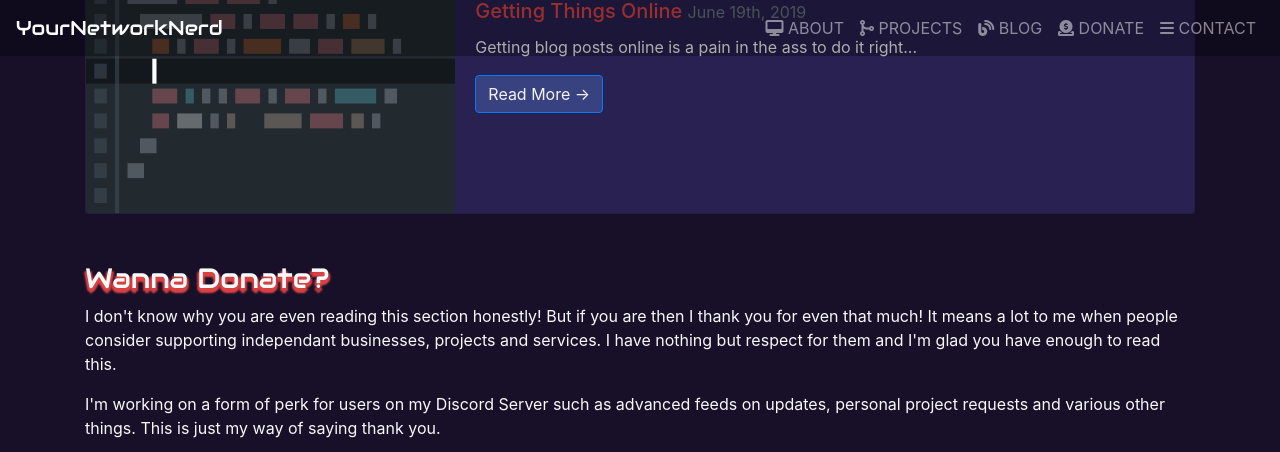
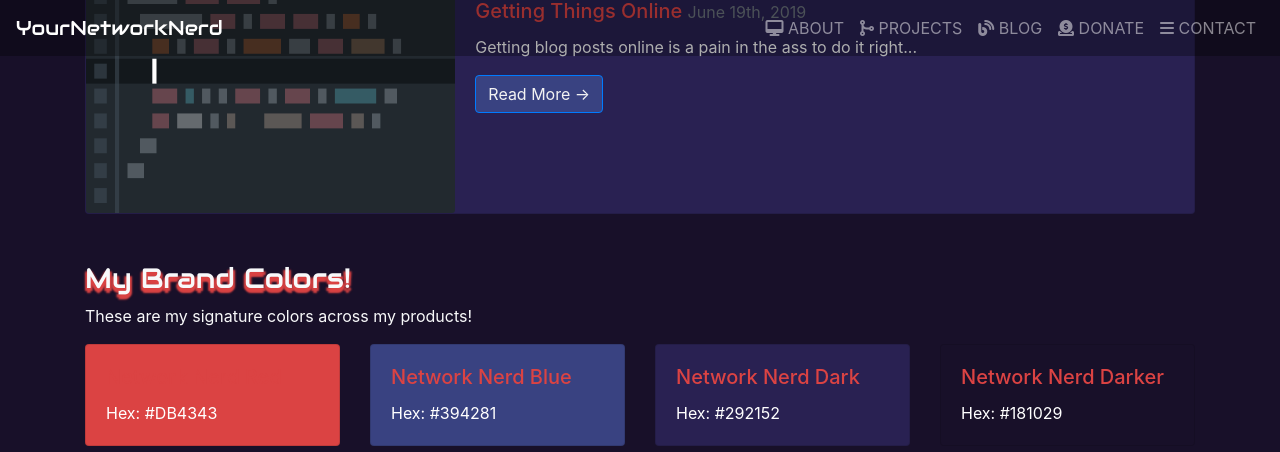
Before and after one commit to TheHazardWorks/yournetworknerd.github.com, a Jekyll site: the page built from index.md, in a window 1280 px wide and 900 px high, scrolled down 1479 px, cut to the strip 0-452 px from the top of the window. Built offline with Jekyll 4.4.1, drawn with Linux system fonts in a browser that asks for light colours; nearby versions of some CDN libraries.

Commit message:
Added Brand Colors

```diff
--- a/_layouts/homepage.html
+++ b/_layouts/homepage.html
@@ -146,6 +146,39 @@
 </div>
 <br><br>
 <div id="donate" class="container text-left text-light">
+    <h3 class="red-shadow core-font">My Brand Colors!</h3>
+    <p>
+    These are my signature colors across my products!
+    </p>
+    <div class="card-deck">
+        <div class="card text-white" style="background-color: var(--color-red)">
+            <div class="card-body">
+                <h5 class="card-title text-primary">Network Nerd Red</h5>
+                <p class="card-text">Hex: #DB4343</p>
+            </div>
+        </div>
+        <div class="card text-white" style="background-color: var(--color-blue)">
+            <div class="card-body">
+                <h5 class="card-title text-primary">Network Nerd Blue</h5>
+                <p class="card-text">Hex: #394281</p>
+            </div>
+        </div>
+        <div class="card text-white" style="background-color: var(--color-dark)">
+            <div class="card-body">
+                <h5 class="card-title text-primary">Network Nerd Dark</h5>
+                <p class="card-text">Hex: #292152</p>
+            </div>
+        </div>
+        <div class="card text-white" style="background-color: var(--color-darker)">
+            <div class="card-body">
+                <h5 class="card-title text-primary">Network Nerd Darker</h5>
+                <p class="card-text">Hex: #181029</p>
+            </div>
+        </div>
+    </div>
+</div>
+<br><br>
+<div id="donate" class="container text-left text-light">
     <h3 class="red-shadow core-font">Wanna Donate?</h3>
     <p>
     I don't know why you are even reading this section honestly! But if you are then I thank you for even that much!
```
